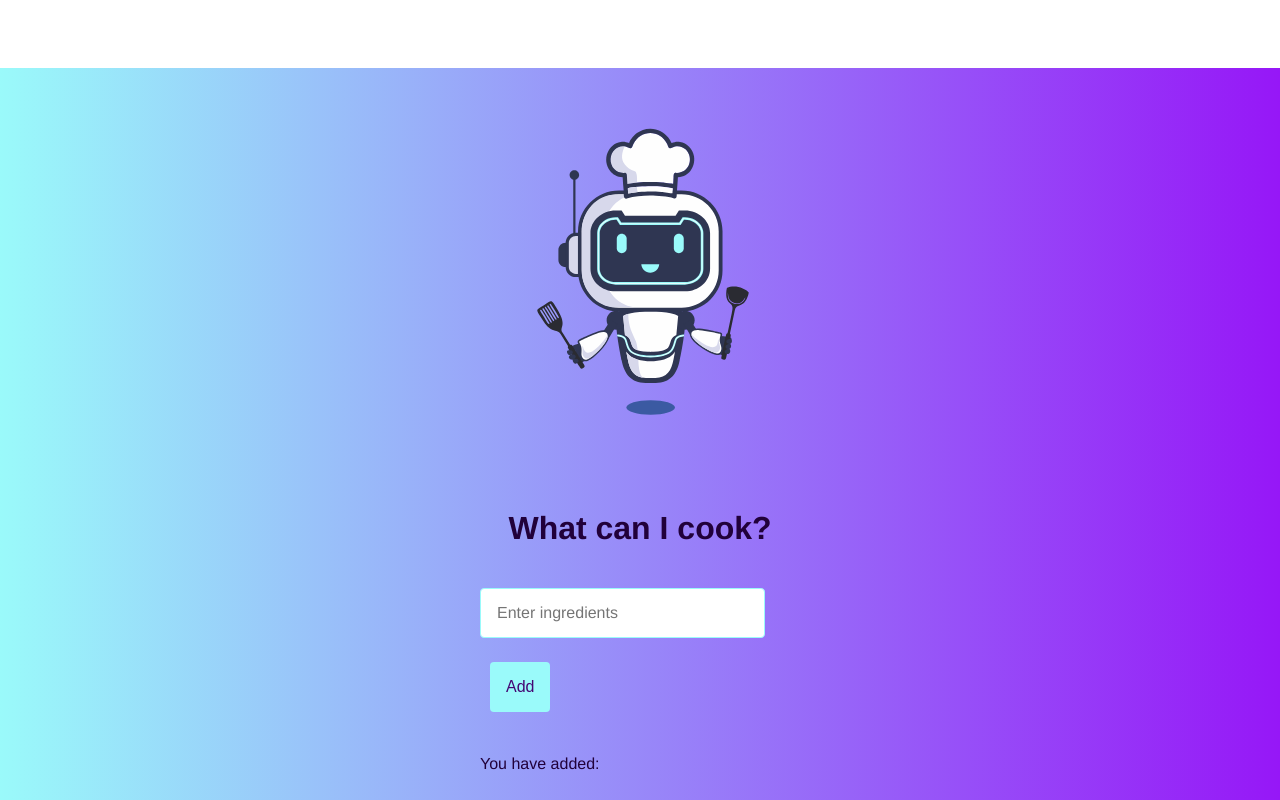
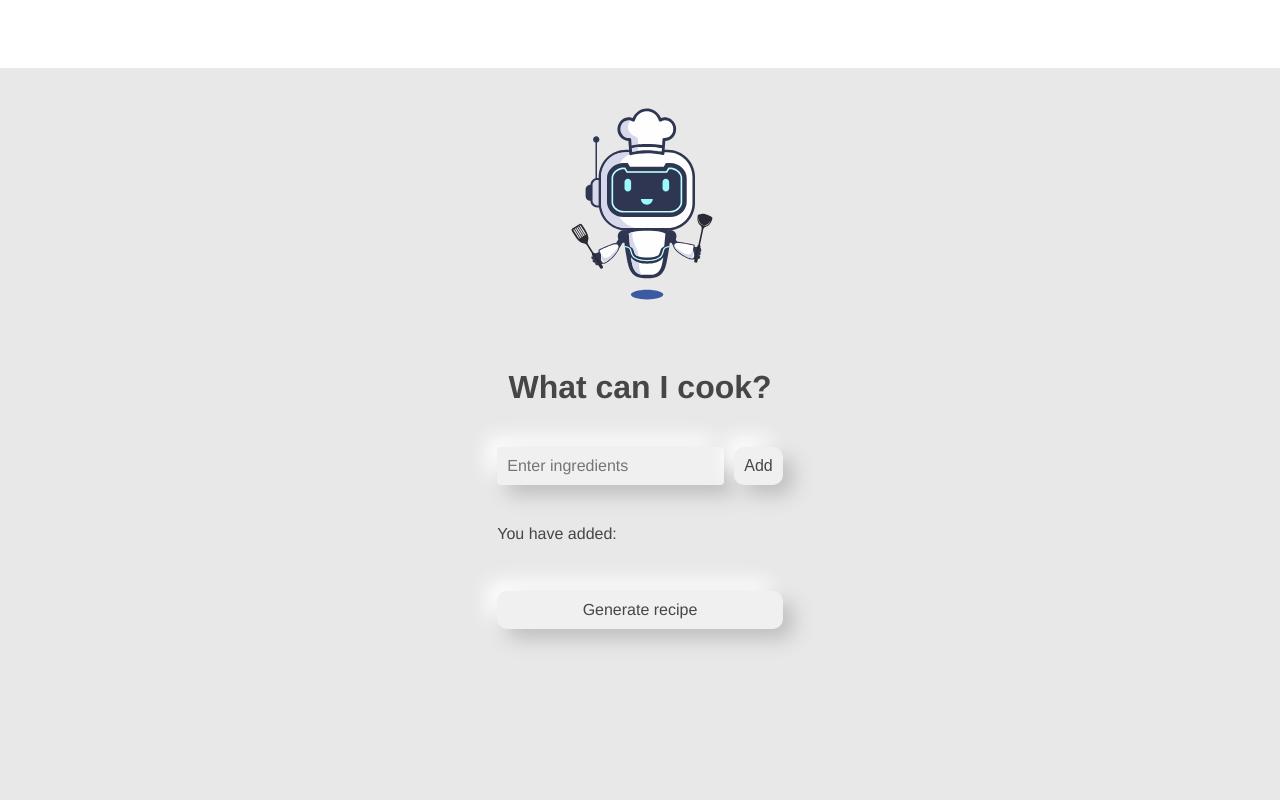
Before and after one commit to TakinB/Chef-GPT, a Next.js app: page / in a window 1280 px wide. Shown: the top 800 px of the page. Built offline with nearby package versions, Linux system fonts and the light colour scheme; a web font is replaced by a local one.

Commit message:
change style to neomorphic

```diff
--- a/pages/index.js
+++ b/pages/index.js
@@ -1,6 +1,7 @@
 import Head from "next/head";
 import { useState } from "react";
 import styles from "./index.module.css";
+
 // import IngredientInput from "./components/IngredientInput";
 
 
--- a/pages/index.module.css
+++ b/pages/index.module.css
@@ -16,8 +16,8 @@
 .main,
 .main input {
   font-size: 16px;
-  line-height: 24px;
-  color: #21013a;
+  line-height: 18px;
+  color: #474547;
   font-family: "ColfaxAI", Helvetica, sans-serif;
 }
 .main {
@@ -31,51 +31,58 @@
 }
 
 .main .image {
-  width: 300px;
+  width: 200px;
 }
 
 .main h3 {
   font-size: 32px;
   line-height: 40px;
   font-weight: bold;
-  color: #21013a;
+  color: #474547;
   margin: 16px 0 40px;
 }
 .main input[type="submit"]:hover{
-  background-color: #9617f7;
+  cursor: pointer;
+  box-shadow: 5px 5px 10px #bebebe, -5px -5px 10px #ffffff;
 }
 .main form {
   display: flex;
   flex-direction: column;
-  width: 320px;
 }
 .main input[type="text"] {
   padding: 12px 16px;
-  padding-right: 60px;
-  border: 1px solid #9AFAFA;
+  padding-right: 10px;
+  border: none;
+  padding: 10px;
+  border-radius: 10px;
+  box-shadow: 10px 10px 20px #bebebe, -10px -10px 20px #ffffff;
+  background-color: #f0f0f0;
   border-radius: 4px;
-  margin-bottom: 24px;
-  outline-color: #9AFAFA;
+  margin-bottom: 14px;
+
 }
 .text{
-  color: #21013a;
+  color: #474547;
   opacity: 1;
 }
 .main input[type="submit"] {
   font-size: 16px;
   padding: 12px;
-  border-radius: 4px;
   border: none;
-  background-color: #9AFAFA;
-  color: #440773;
+  padding: 10px;
+  border-radius: 10px;
+  box-shadow: 10px 10px 20px #bebebe, -10px -10px 20px #ffffff;
+  background-color: #f0f0f0;
+
+  color: #474547;
   margin-bottom: 24px;
   cursor: pointer;
   transition: background-color 0.3s ease;
 }
 
 .main input[type="submit"]:hover{
-  background-color: #9617f7;
-  color: #b98eda;
+  cursor: pointer;
+  box-shadow: 5px 5px 10px #bebebe, -5px -5px 10px #ffffff;
 
 }
 .main .result {
@@ -84,24 +91,27 @@
 }
 .button {
   font-size: 16px;
-  padding: 16px 16px;
-  border-radius: 4px;
+  /* padding: 160px 206px; */
   border: none;
-  background-color: #9AFAFA;
-  color: #440773;
+  padding-left: 16px;
+  padding: 10px;
+  border-radius: 10px;
+  box-shadow: 10px 10px 20px #bebebe, -10px -10px 20px #ffffff;
+  background-color: #f0f0f0;
   margin-left: 10px;
   margin-bottom: 24px;
   cursor: pointer;
+  color: #474547;
   transition: background-color 0.3s ease;
 }
 
 .button:hover {
-  background-color: #9617f7;
-  color: #b98eda;
+  cursor: pointer;
+  box-shadow: 5px 5px 10px #bebebe, -5px -5px 10px #ffffff;
 }
 
 .background {
-  background: linear-gradient(90deg, #9AFAFA, #9617f7);
+  background: linear-gradient(90deg, #e8e8e8, #e8e8e8);
   height: 300vh;
   width: 100vw;
   display: flex;
@@ -109,3 +119,7 @@
   align-items: center;
 
 }
+.ingredients{
+  /* padding-right: 200px; */
+  /* align-items: center; */
+}
```
